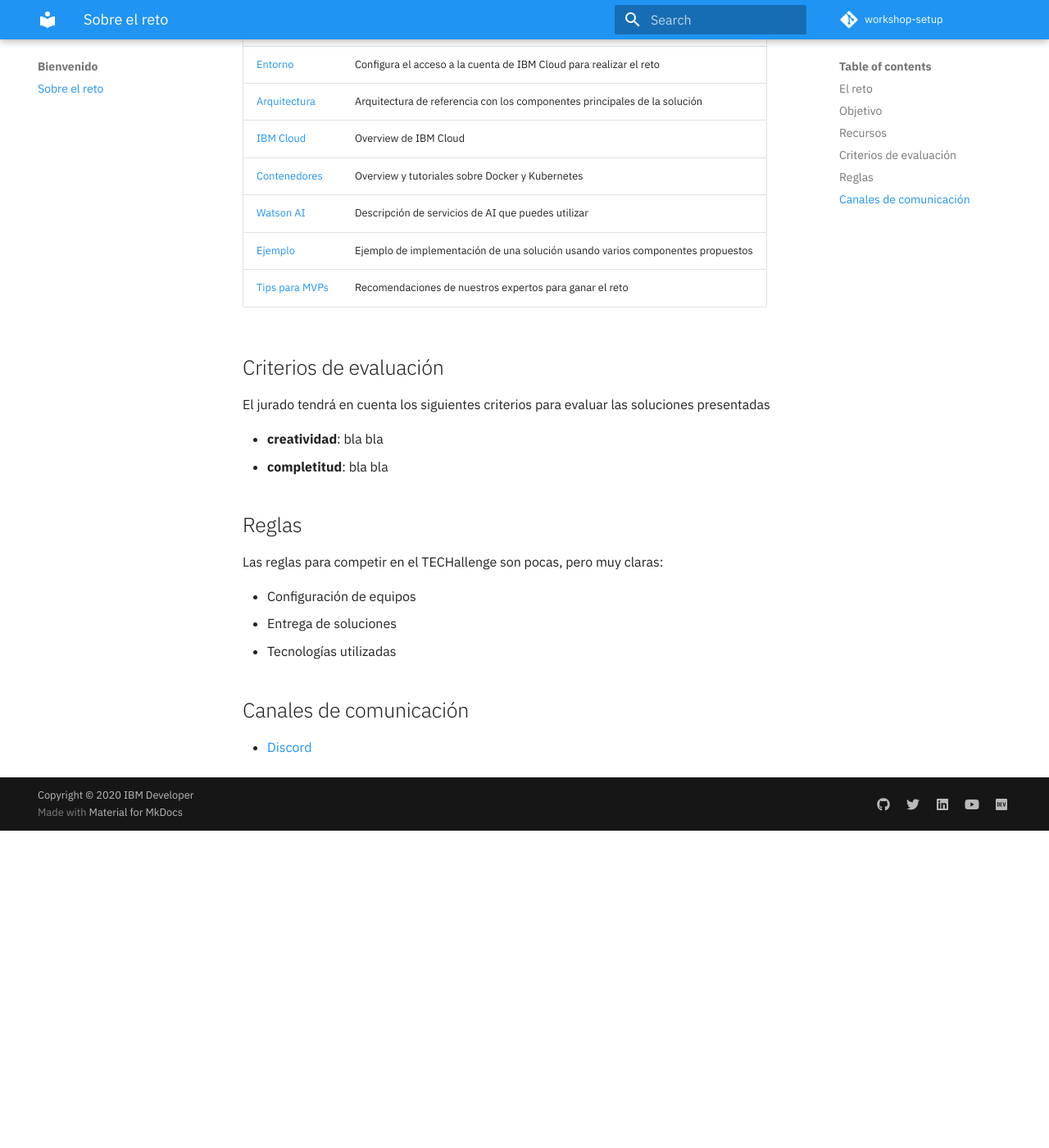
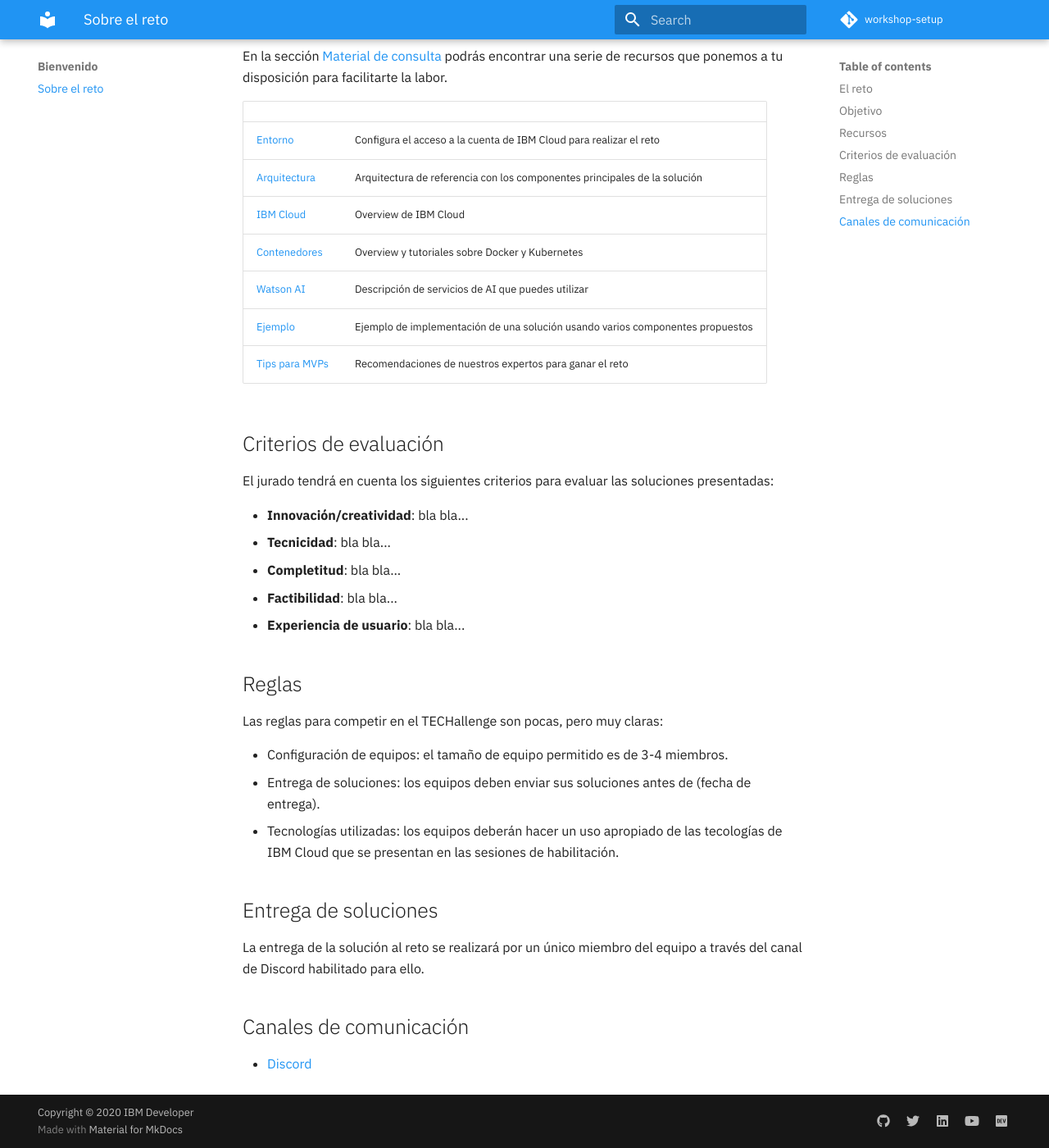
Before and after one commit to IBM/ibm-techallenge-spain, an MkDocs documentation site: the page built from docs/README.md, in a window 1280 px wide and 1400 px high, scrolled down 918 px. Shown: the whole window at 82% size. Built offline with MkDocs 1.6.1 and Material for MkDocs 9.7.7, drawn with Linux system fonts in a browser that asks for light colours; comment, search, counter and statistics services are not loaded; before the commit the page ends 1931 px from its top, so only the background shows below that; some of the changed text lies outside the part shown.

```diff
--- a/docs/README.md
+++ b/docs/README.md
@@ -2,20 +2,21 @@
 
 ## El reto
 
-Bienvenido a IBM TECHallenge!
-Este reto bla bla bla
-Los objetivos son:
+Bienvenido a IBM TECHallenge! Este reto consiste en bla bla bla...
+Los objetivos del reto son:
 
-* Objetivo
-* Objetivo...
+* Objetivo 1.
+* Objetivo 2.
+* ...
 
-Aquí te contaremos los siguientes aspectos que tendrás que conocer para competir en el reto (objetivo, recursos, criterios, tiempos, entrega):
+Aquí te contaremos los siguientes aspectos que tendrás que conocer para competir en el reto, como el objetivo, los recursos disponibles, los criterios de evaluacion, los tiempos de entrega, el portal de entrega de soluciones y los canales de comunicación:
 
-* [Objetivo](./#agenda)
-* [Recursos](./#compatibility)
-* [Criterios de Evaluación](./#technology-used)
-* [Tiempo de entrega](./#credits)
-* [Entrega soluciones](./#credits)
+* [Objetivo](./#objetivo).
+* [Recursos](./#recursos).
+* [Criterios de evaluación](./#criterios-de-evaluación).
+* [Tiempo de entrega](./#tiempo-de-entrega).
+* [Entrega de soluciones](./#entrega-de-soluciones).
+* [Canales de comunicación](./#canales-de-comunicación).
 
 ## Objetivo
 
@@ -29,26 +30,33 @@ En la sección [Material de consulta](entorno/README.md) podrás encontrar una s
 | :--- | :--- |
 | [Entorno](entorno/README.md) | Configura el acceso a la cuenta de IBM Cloud para realizar el reto |
 | [Arquitectura](arquitectura/README.md) | Arquitectura de referencia con los componentes principales de la solución  |
-| [IBM Cloud](ibmcloud/README.md) | Overview de IBM Cloud |
+| [IBM Cloud](ibm-cloud/README.md) | Overview de IBM Cloud |
 | [Contenedores](contenedores/README.md) | Overview y tutoriales sobre Docker y Kubernetes |
-| [Watson AI](watsonai/README.md) | Descripción de servicios de AI que puedes utilizar |
+| [Watson AI](watson-ai/README.md) | Descripción de servicios de AI que puedes utilizar |
 | [Ejemplo](ejemplo/README.md) | Ejemplo de implementación de una solución usando varios componentes propuestos |
-| [Tips para MVPs](tipsmvp/README.md) | Recomendaciones de nuestros expertos para ganar el reto |
+| [Tips para MVPs](tips-mvp/README.md) | Recomendaciones de nuestros expertos para ganar el reto |
 
 ## Criterios de evaluación
 
-El jurado tendrá en cuenta los siguientes criterios para evaluar las soluciones presentadas
+El jurado tendrá en cuenta los siguientes criterios para evaluar las soluciones presentadas:
 
-* **creatividad**: bla bla
-* **completitud**: bla bla
+* **Innovación/creatividad**: bla bla...
+* **Tecnicidad**: bla bla...
+* **Completitud**: bla bla...
+* **Factibilidad**: bla bla...
+* **Experiencia de usuario**: bla bla...
 
 ## Reglas
 
 Las reglas para competir en el TECHallenge son pocas, pero muy claras:
 
-* Configuración de equipos
-* Entrega de soluciones
-* Tecnologías utilizadas
+* Configuración de equipos: el tamaño de equipo permitido es de 3-4 miembros.
+* Entrega de soluciones: los equipos deben enviar sus soluciones antes de (fecha de entrega).
+* Tecnologías utilizadas: los equipos deberán hacer un uso apropiado de las tecologías de IBM Cloud que se presentan en las sesiones de habilitación.
+
+## Entrega de soluciones
+
+La entrega de la solución al reto se realizará por un único miembro del equipo a través del canal de Discord habilitado para ello.
 
 ## Canales de comunicación
 
```
Also changed, not shown: docs/contenedores/README.md (+16 -2 lines), docs/lab-1/README.md (deleted, +0 -16 lines), docs/ibm-cloud/README.md (renamed from docs/ibmcloud/README.md), docs/tips-mvp/README.md (renamed from docs/tipsmvp/README.md), docs/watson-ai/README.md (renamed from docs/watsonai/README.md).
